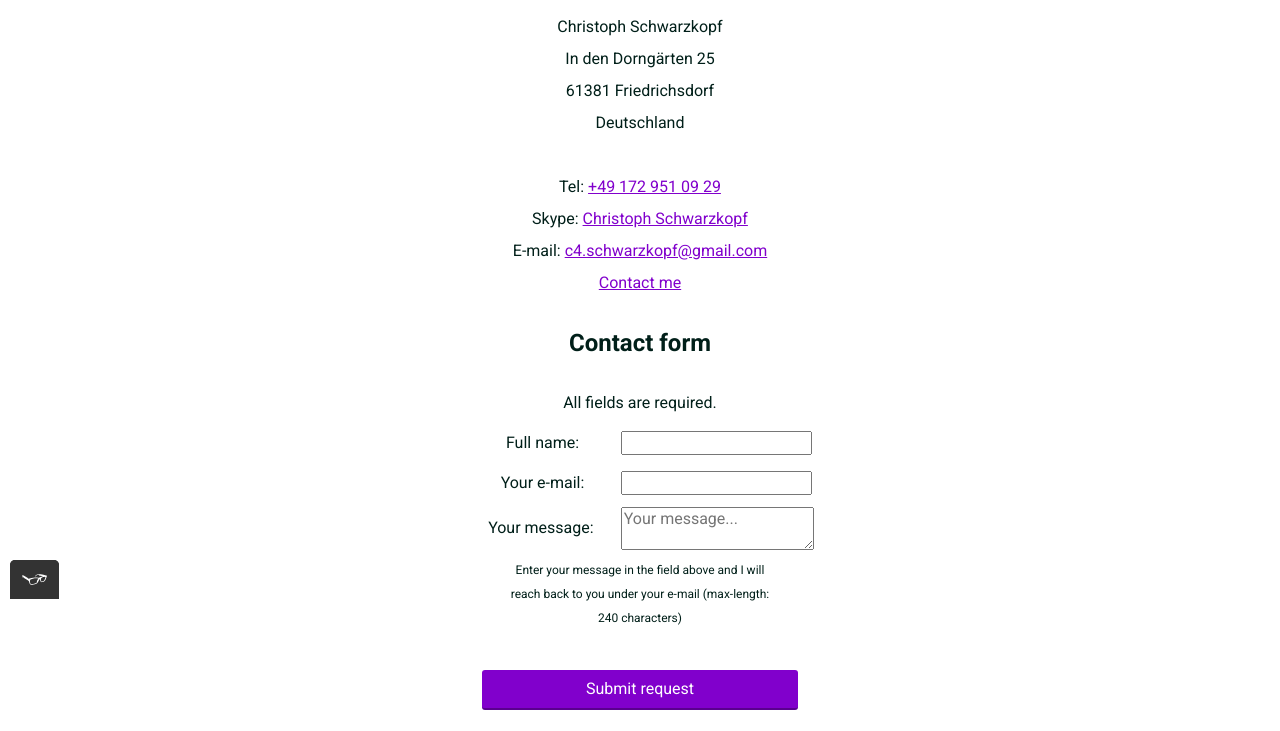
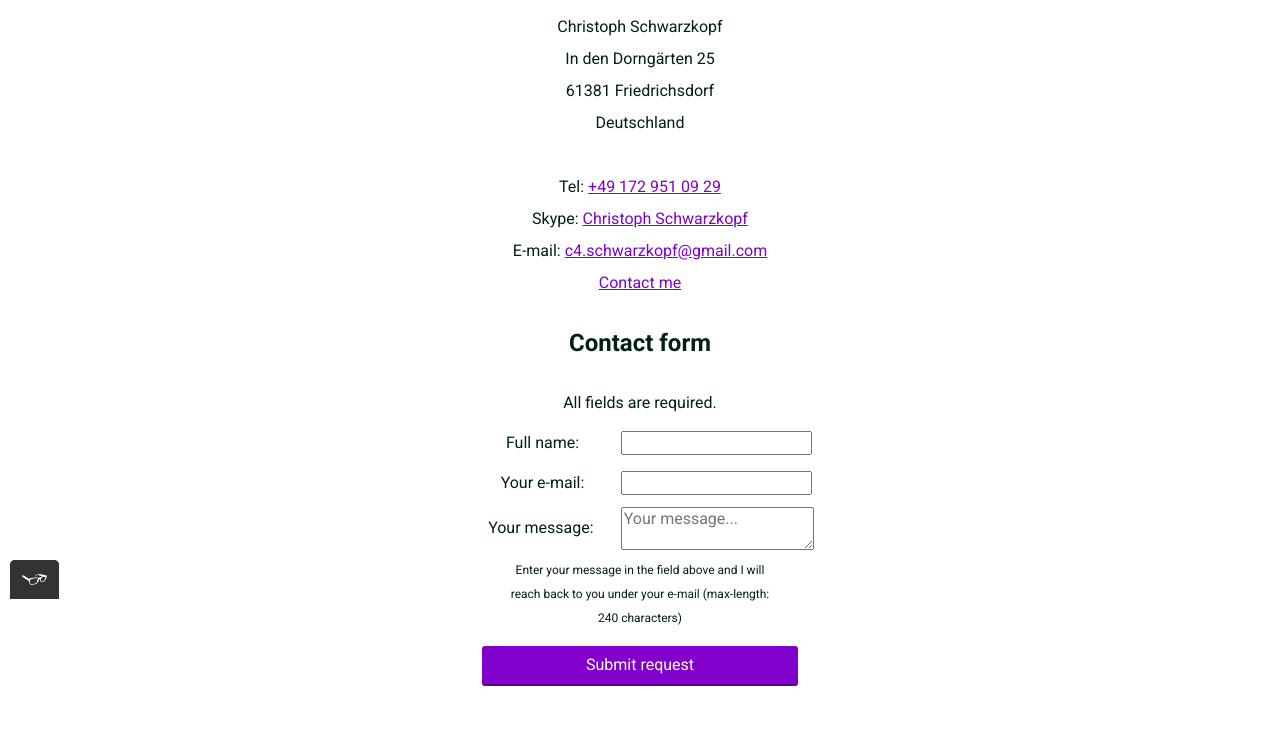
Before and after one commit to CetO-hub/my-portfolio-website, a plain HTML site: page contact.html in a window 1280 px wide. Shown: the part 201-932 px from the top of the page. Drawn offline with nearby package versions, Linux system fonts and the light colour scheme.

Commit message:
Update margin-top on submit button on the contact page

```diff
--- a/contact.html
+++ b/contact.html
@@ -106,7 +106,9 @@
               under your e-mail (max-length: 240 characters)
             </p>
           </div>
-          <button type="submit">Submit request</button>
+          <button class="contact-form__button" type="submit">
+            Submit request
+          </button>
         </form>
       </div>
     </main>
--- a/css/styles.css
+++ b/css/styles.css
@@ -313,6 +313,10 @@ button:focus,
   max-width: 40ch;
 }
 
+.contact-form__button {
+  margin-top: -0.5rem;
+}
+
 @media all and (max-width: 555px) {
   /* Header */
 
```
